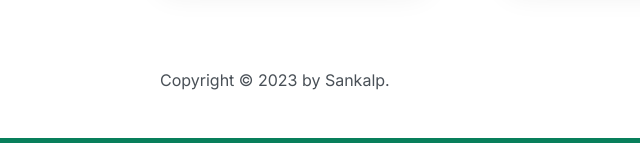
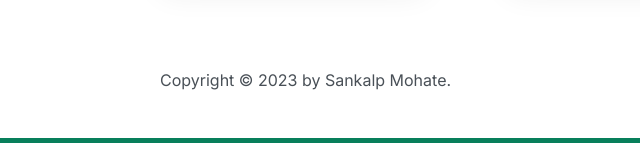
Before and after one commit to Sanket14324/GitHubProject, a plain HTML site: page index.html in a window 1280 px wide. Shown: the part 1899-2042 px from the top of the page, 0-640 px from the left. Drawn offline with Linux system fonts and the light colour scheme.

Commit message:
Change By Sankalp

```diff
--- a/index.html
+++ b/index.html
@@ -371,7 +371,7 @@
       </section>
 
       <footer>
-        Copyright &copy; 2023 by Sankalp.
+        Copyright &copy; 2023 by Sankalp Mohate.
       </footer>
     </div>
   </body>
```
